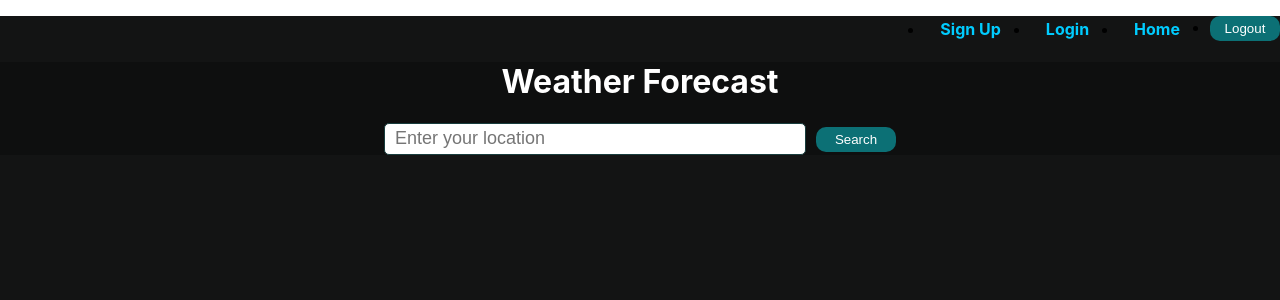
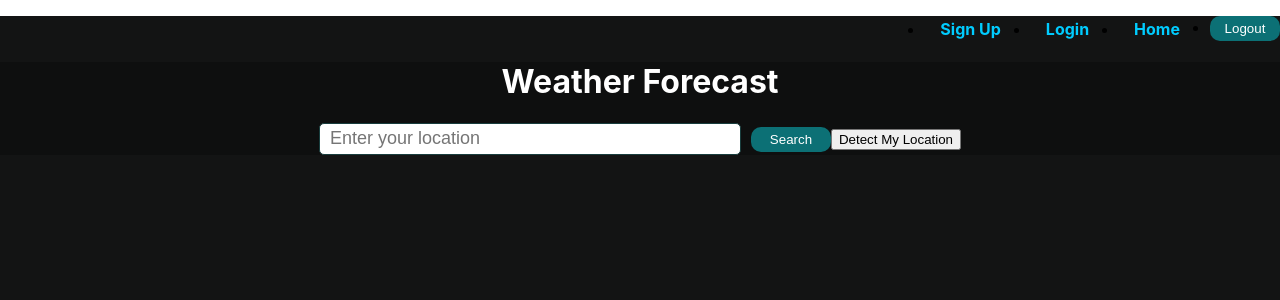
Before and after one commit to Sizwe-mLab/rest-api-weather-app, a React (Create React App) app: page /Home in a window 1280 px wide. Shown: the top 300 px of the page. Built offline with nearby package versions, Linux system fonts and the light colour scheme; sample sign-in values are in the browser's storage.

Commit message:
location detect

```diff
--- a/src/App.css
+++ b/src/App.css
@@ -51,6 +51,7 @@ input[type="text"] {
   padding: 10px 15px;
   border-radius: 5px;
   transition: background-color 0.3s ease, color 0.3s ease;
+
 }
 
 
@@ -71,4 +72,5 @@ input[type="text"] {
   gap: 15px;
   justify-content: flex-end;
   align-items: center;
+
 }
--- a/src/pages/Home.js
+++ b/src/pages/Home.js
@@ -28,6 +28,24 @@ const Home = () =>{
       .then(data => setForecastData(data));
   };
 
+  const handleDetectLocation = () => {
+    if (navigator.geolocation) {
+      navigator.geolocation.getCurrentPosition((position) => {
+        const { latitude, longitude } = position.coords;
+
+        fetch(`${api.base}weather?lat=${latitude}&lon=${longitude}&units=metric&appid=${api.key}`)
+          .then((response) => response.json())
+          .then((data) => setWeatherData(data));
+
+        fetch(`${api.base}forecast?lat=${latitude}&lon=${longitude}&units=metric&appid=${api.key}`)
+          .then((response) => response.json())
+          .then((data) => setForecastData(data));
+      });
+    } else {
+      alert('Geolocation is not supported by this browser.');
+    }
+  };
+
 
   return (
 
@@ -42,6 +60,7 @@ const Home = () =>{
           placeholder="Enter your location"
         />
         <button className='search-btn' onClick={handleSearch}>Search</button>
+        <button className="detect-btn" onClick={handleDetectLocation}> Detect My Location</button>
         {weatherData && (
           <div className=''>
             <CurrentWeather weatherData={weatherData} />
```
Also changed, not shown: 12 other files (tests, documents, lock files or other folders).
